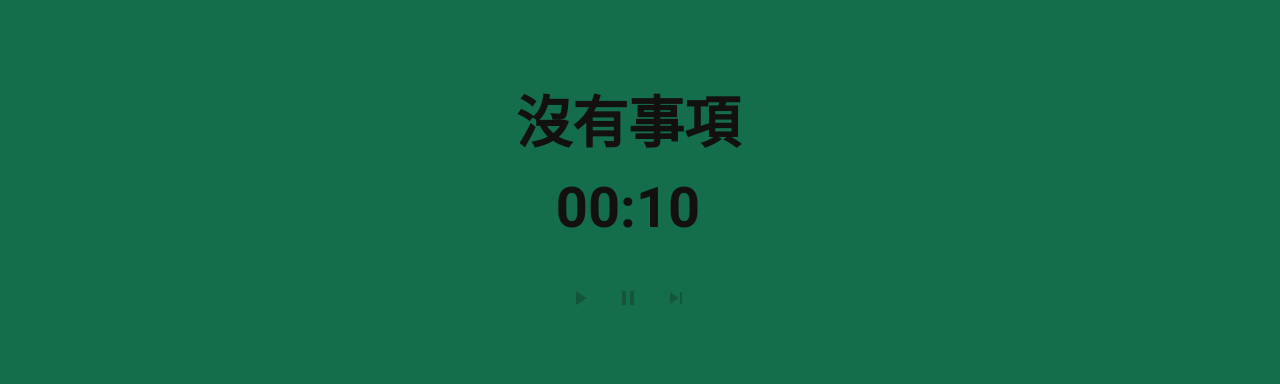
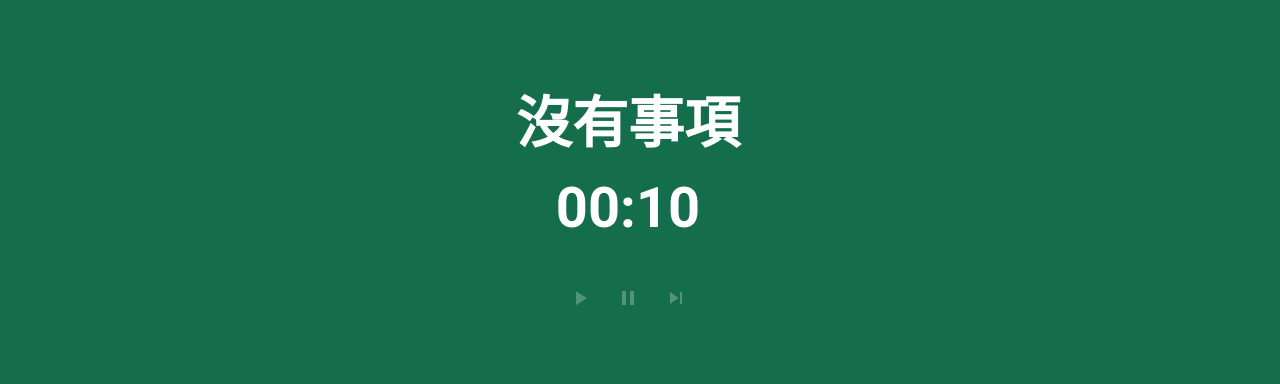
Before and after one commit to EmmaHsieh76/pomodoro, a Vue app: page /#/ in a window 1280 px wide. Shown: the part 330-714 px from the top of the page. Built offline with nearby package versions, Linux system fonts and the light colour scheme.

Commit message:
調整背景顏色

```diff
--- a/src/views/HomeView.vue
+++ b/src/views/HomeView.vue
@@ -135,7 +135,7 @@ const currentTime = computed(() => {
   top: 50%;
   left: 50%;
   transform: translate(-50%, -50%);
-  color: rgb(19, 16, 16);
+  color: #fff;
 }
 
 h1 {
```
